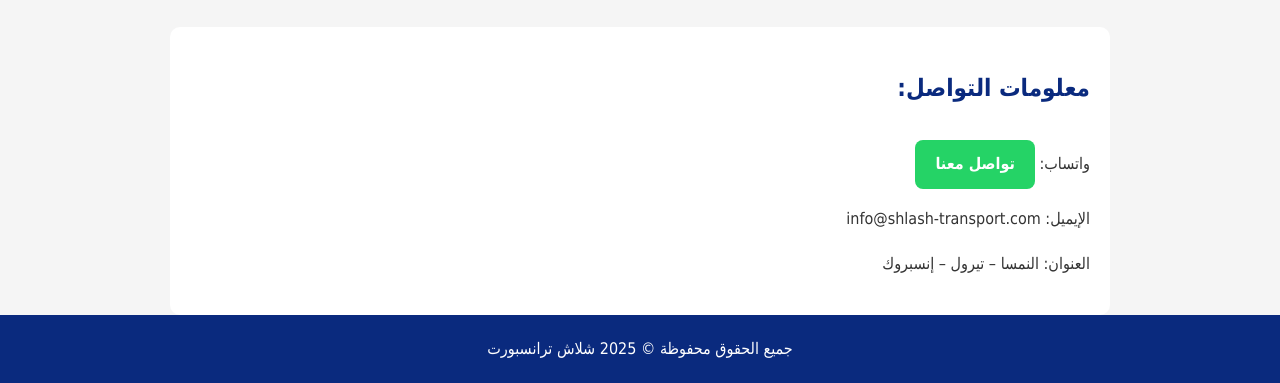
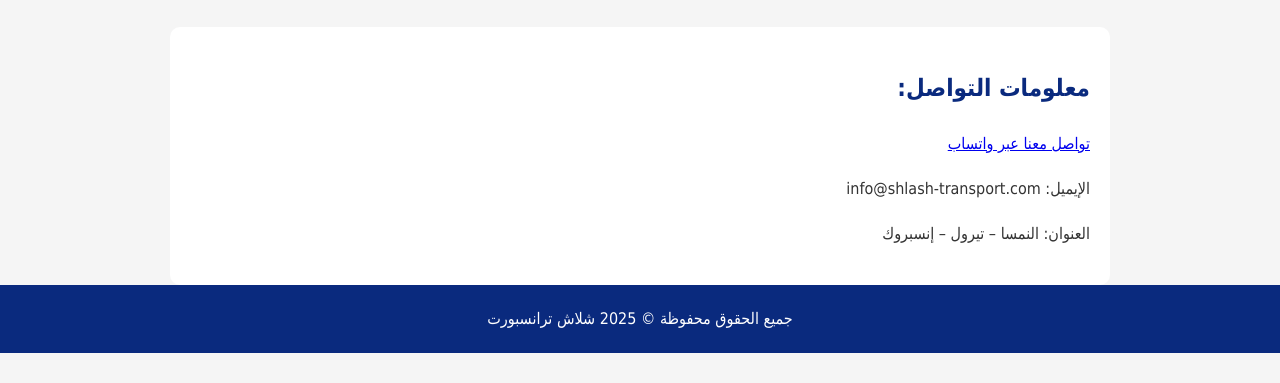
Before and after one commit to Shlash1986/shlash-transport, a plain HTML site: page index.html in a window 1280 px wide. Shown: the part 1984-2367 px from the top of the page. After the commit the page ends 2337 px from the top, so only its background shows below. Drawn offline with Linux system fonts and the light colour scheme.

Commit message:
Update index.html

```diff
--- a/index.html
+++ b/index.html
@@ -94,7 +94,7 @@
 
 <section class="contact">
   <h2>معلومات التواصل:</h2>
-  <p>واتساب: <a class="whatsapp" href="https://wa.me/436601234567" target="_blank">تواصل معنا</a></p>
+  <a href="https://wa.me/436605565676" target="_blank">تواصل معنا عبر واتساب</a>
   <p>الإيميل: info@shlash-transport.com</p>
   <p>العنوان: النمسا – تيرول – إنسبروك</p>
 </section>
```
